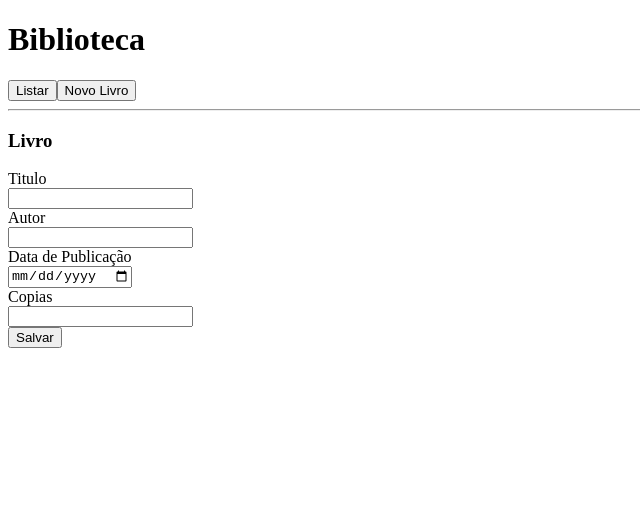
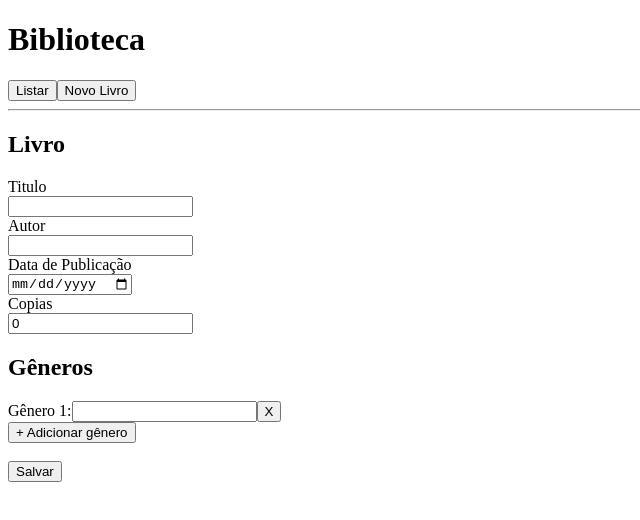
Before and after one commit to vitorrf4/biblioteca, an Angular app in the folder Frontend/: page /salvar in a window 1280 px wide. Shown: the top 520 px of the page, without its empty margins (0-640 px from the left). Built offline with nearby package versions, Linux system fonts and the light colour scheme.

Commit message:
feat: add generos form array

```diff
--- a/Frontend/src/app/components/salvar/salvar.component.ts
+++ b/Frontend/src/app/components/salvar/salvar.component.ts
@@ -1,5 +1,5 @@
 import {Component, OnInit} from '@angular/core';
-import {FormControl, FormGroup} from "@angular/forms";
+import {FormArray, FormBuilder, FormControl, FormGroup} from "@angular/forms";
 import {Livro} from "../../models/livro";
 import {LivrosService} from "../../services/livros.service";
 import {Genero} from "../../models/genero";
@@ -15,14 +15,21 @@ export class SalvarComponent {
   id: number = 0;
 
   constructor(private service: LivrosService,
-              private route: Router) {
-    this.form = new FormGroup({
-      id: new FormControl(0),
-      titulo: new FormControl(null),
-      autor: new FormControl(null),
-      dataPublicacao: new FormControl(null),
-      copias: new FormControl(null),
-      generos: new FormControl([]),
+              private route: Router,
+              private fb: FormBuilder) {
+    this.form = this.fb.group({
+      id: [0],
+      titulo: [''],
+      autor: [''],
+      dataPublicacao: [new Date()],
+      copias: [0],
+      generos: this.fb.array([
+        this.fb.group({
+          id: [0],
+          nome: ['']
+        })
+      ]),
+
     });
 
     const data = this.route.getCurrentNavigation()?.extras.state;
@@ -31,6 +38,22 @@ export class SalvarComponent {
       this.id = data['id'];
       this.form.patchValue(data);
     }
+  }
+
+  get generos(): FormArray {
+    return this.form.get('generos') as FormArray;
+  }
+
+  addGenero() {
+    this.generos.push(this.fb.group({
+      id: [0],
+      nome: ['']
+    }));
+  }
+
+
+  removeGenero(index: number) {
+    this.generos.removeAt(index);
   }
 
   onSubmit() {
@@ -45,7 +68,7 @@ export class SalvarComponent {
 
     salvar.subscribe({
       next: async () => {
-        await this.route.navigateByUrl("listar");
+        await this.route.navigateByUrl("/listar");
       },
       error: e => {
         // TODO: log errors on back not here
--- a/Frontend/src/app/components/salvar/salvar.html
+++ b/Frontend/src/app/components/salvar/salvar.html
@@ -1,5 +1,5 @@
 <form [formGroup]="form" (ngSubmit)="onSubmit()">
-  <h3>Livro</h3>
+  <h2>Livro</h2>
 
   <div>
     <label class="block">Titulo</label>
@@ -21,5 +21,19 @@
     <input type="number" class="form-control form-control" formControlName="copias" required />
   </div>
 
+  <div formArrayName="generos">
+    <h2>Gêneros</h2>
+
+    <div *ngFor="let genero of generos.controls; let i=index" [formGroupName]="i">
+      <label>Gênero {{i+1}}:</label>
+      <input type="text" formControlName="nome">
+      <button (click)="removeGenero(i)">X</button>
+    </div>
+
+    <button type="button" (click)="addGenero()">+ Adicionar gênero</button>
+  </div>
+
+
+  <br>
   <button type="submit">Salvar</button>
 </form>
```
